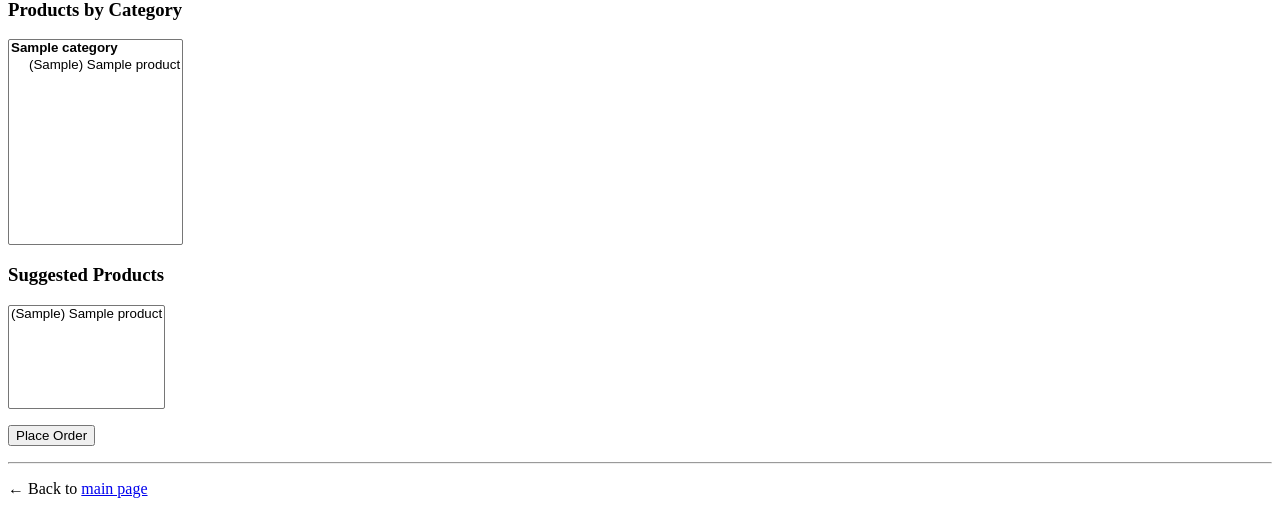
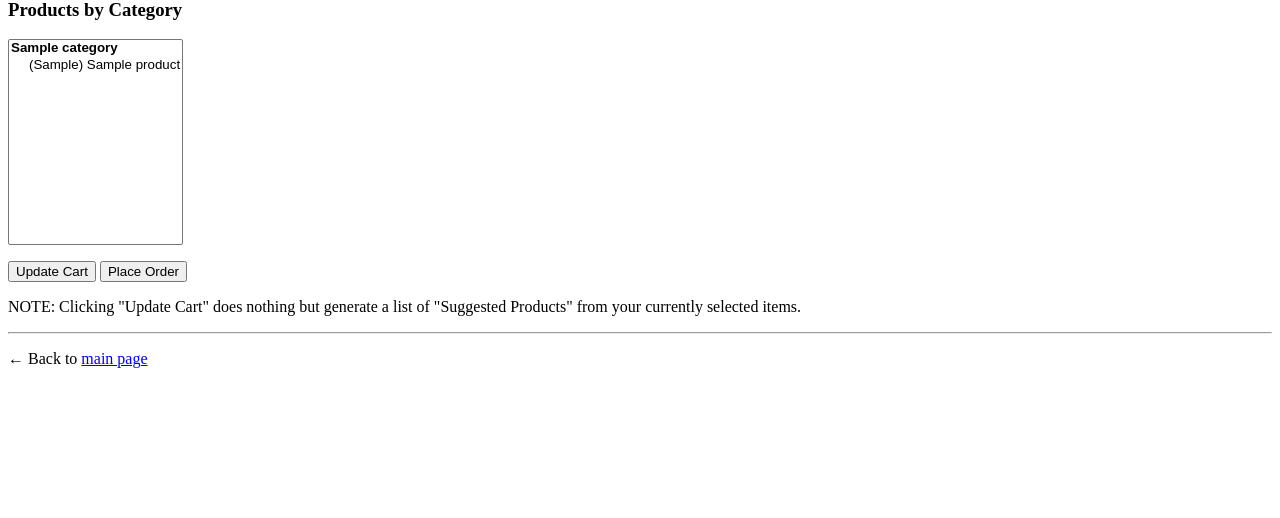
Before and after one commit to bayersglassey/cartbox, a Django app: page /cart/shop/ in a window 1280 px wide. Shown: the part 282-800 px from the top of the page. Run offline with Django 3.2, Linux system fonts and the light colour scheme; a user stored in the database is signed in; tables that the repository leaves empty hold one stand-in row (values such as "Sample post").

Commit message:
towards suggested products...

```diff
--- a/cartbox/cart/templates/cart/shop.html
+++ b/cartbox/cart/templates/cart/shop.html
@@ -15,14 +15,23 @@
             </optgroup>
             {% endfor %}
         </select>
+
+        {% if suggested_products %}
         <label for="select-suggested-sku"><h3>Suggested Products</h3></label>
         <select id="select-suggested-sku" name="suggested-sku" multiple size="6">
-            {% for product in user.get_suggested_products %}
+            {% for product in suggested_products %}
             <option value="{{ product.sku }}">{{ product }}</option>
             {% endfor %}
         </select>
+        {% endif %}
+
         <p>
-            <button type="submit">Place Order</button>
+            <button type="submit" name='update-cart'>Update Cart</button>
+            <button type="submit" name='place-order'>Place Order</button>
+        </p>
+        <p>
+            NOTE: Clicking "Update Cart" does nothing but generate a list of
+            "Suggested Products" from your currently selected items.
         </p>
     </form>
 {% endblock %}
--- a/cartbox/cart/views.py
+++ b/cartbox/cart/views.py
@@ -5,29 +5,65 @@ from django import forms
 
 from .models import Category, Product, Order
 
+from analytics.stats import StatsMixin
 
-class ShopView(CreateView):
+
+class ShopView(StatsMixin, CreateView):
     model = Order
     fields = []
     template_name = 'cart/shop.html'
     success_url = '/cart/order/{id}/'
-    def get_context_data(self):
-        context = super().get_context_data()
+
+    def get_context_data(self, **kwargs):
+        context = super().get_context_data(**kwargs)
         context['categories'] = Category.objects.all()
+        context['suggested_products'] = self.get_suggested_products()
         return context
+
+    def get_suggested_product(self, user, product):
+        # TODO: Use StatsMixin to figure out which product which isn't
+        # already in the cart has the highest chance of user clicking it.
+        return product
+
+    def get_suggested_products(self):
+        request = self.request
+        user = request.user
+        cart_products = self.get_cart_products()
+        suggested_products = []
+        for product in cart_products:
+            suggested_product = self.get_suggested_product(
+                user, product)
+            suggested_products.append(suggested_product)
+        return suggested_products
+
+    def get_cart_products(self):
+        request = self.request
+        user = request.user
+        skus = request.POST.getlist('sku')
+        suggested_skus = request.POST.getlist('suggested-sku')
+        products = list(Product.objects.filter(sku__in=skus))
+        suggested_products = list(Product.objects.filter(
+            sku__in=suggested_skus))
+        for product in suggested_products:
+            # Secret attribute poked onto the object
+            product._suggested = True
+        return products + suggested_products
+
     def form_valid(self, form):
         request = self.request
         user = request.user
-        order = user.orders.create()
-        for key, values in request.POST.lists():
-            if key not in ['sku', 'suggested-sku']: continue
-            suggested = key == 'suggested-sku'
-            products = Product.objects.filter(sku__in=values)
+
+        if 'place-order' in request.POST:
+            order = user.orders.create()
+            products = self.get_cart_products()
             for product in products:
+                suggested = getattr(product, '_suggested', False)
                 item = order.add_item(product, suggested=suggested)
-        order.place()
-        self.object = order
-        return FormMixin.form_valid(self, form)
+            order.place()
+            self.object = order
+            return FormMixin.form_valid(self, form)
+
+        return self.form_invalid(form)
 
 class UserOrdersViewMixin:
     model = Order
```
Also changed, not shown: 2 other files.
